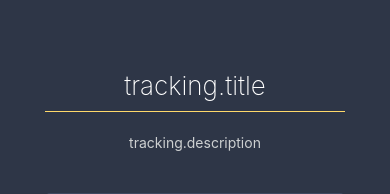
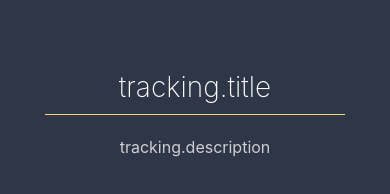
Before and after one commit to hackaru-app/hackaru-official, a Nuxt app: page / in a window 390 px wide. Shown: the part 610-804 px from the top of the page. Built offline with nearby package versions, Linux system fonts and the light colour scheme; what vue-timers would draw is missing.

Commit message:
Change font size

```diff
--- a/assets/locales/components/organisms/features.json
+++ b/assets/locales/components/organisms/features.json
@@ -29,7 +29,7 @@
     },
     "reports": {
       "title": "分析",
-      "description": "円グラフやバーチャートで計測結果を分析することができます。"
+      "description": "円グラフやバーチャートで、計測した時間を分析することができます。"
     },
     "autoTracking": {
       "title": "自動で計測",
--- a/components/molecules/feature.vue
+++ b/components/molecules/feature.vue
@@ -71,10 +71,7 @@
 }
 @media screen and (max-width: 640px) {
   .feature h1 {
-    font-size: 26px;
-  }
-  .feature p {
-    font-size: 14px;
+    font-size: 28px;
   }
   .feature .description {
     width: 100%;
--- a/components/organisms/features.vue
+++ b/components/organisms/features.vue
@@ -66,9 +66,4 @@
     align-self: center;
   }
 }
-@media screen and (max-width: 640px) {
-  a.learn-more {
-    font-size: 14px;
-  }
-}
 </style>
--- a/components/organisms/other-features.vue
+++ b/components/organisms/other-features.vue
@@ -65,7 +65,7 @@
 
 @media screen and (max-width: 640px) {
   .other-features > h1 {
-    font-size: 24px;
+    font-size: 28px;
   }
 }
 </style>
```
